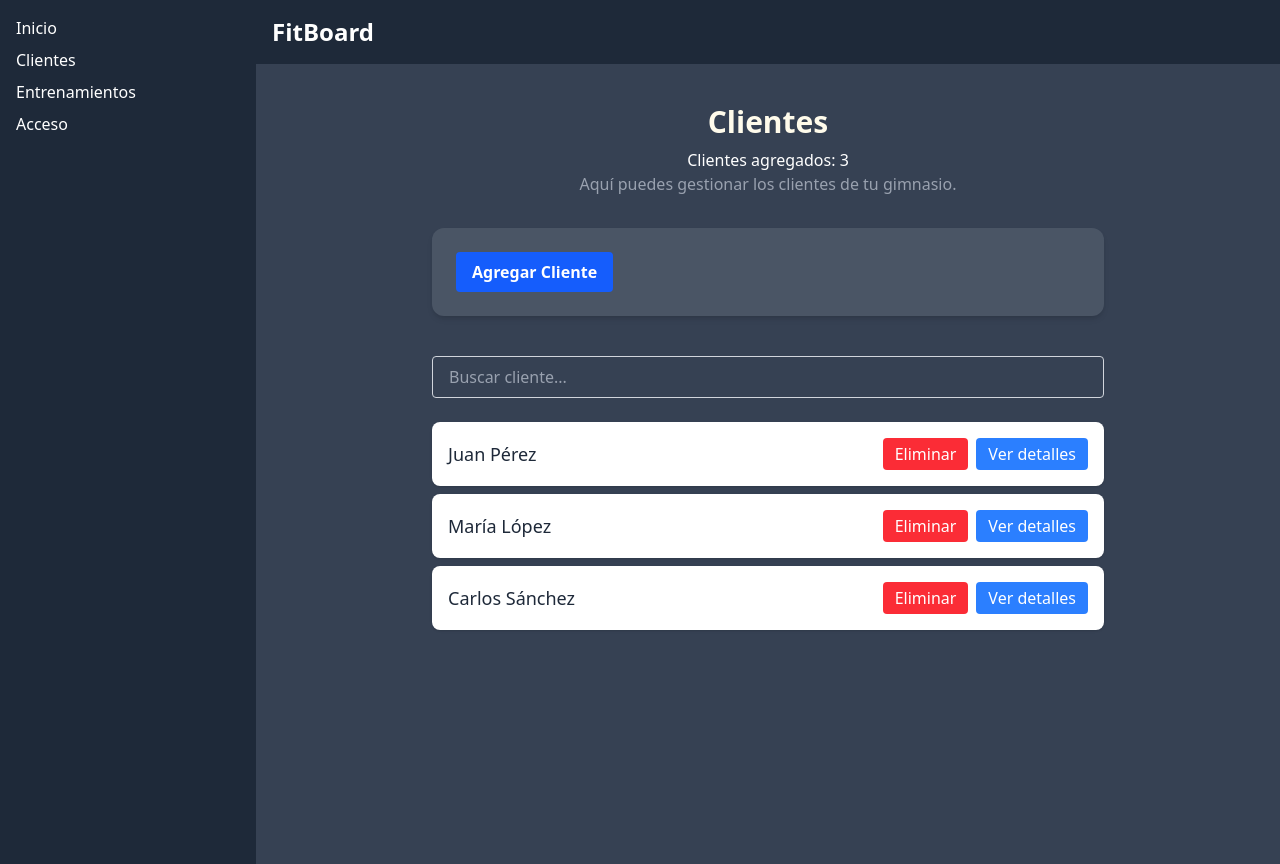
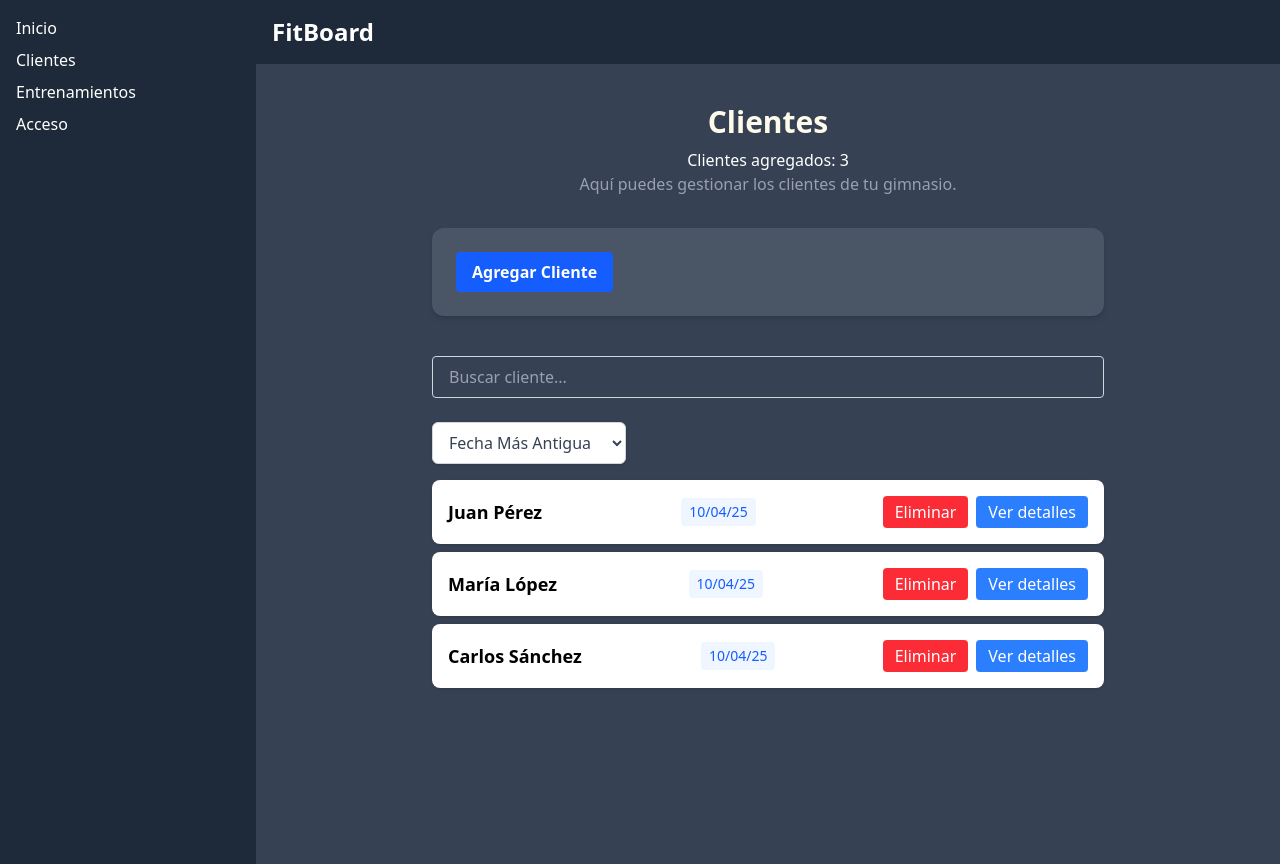
Before and after one commit to agustinsosa79/FitBoard, a React (Vite) app: page /clientes in a window 1280 px wide. Built offline with nearby package versions, Linux system fonts and the light colour scheme.

Commit message:
añadiendo un selector para filtrar por fechas de mas reciente a mas antigua

```diff
--- a/components/ClienteItem.tsx
+++ b/components/ClienteItem.tsx
@@ -10,7 +10,8 @@
 export const ClienteItem: React.FC<Props> = ({cliente, onDelete, onView}) => {
     return (
         <li className="cliente-item flex items-center justify-between p-4 bg-white rounded-lg shadow mb-2">
-            <span className="text-lg font-medium text-gray-800">{cliente.nombre}</span>
+            <span className="font-semibold text-lg">{cliente.nombre}</span>
+            <span className="ml-3 text-sm text-blue-600 bg-blue-50 px-2 py-1 rounded text-start">{cliente.fechaDeInicio}</span>
             <div className="flex gap-2">
             <button
                 className="px-3 py-1 bg-red-500 text-white rounded hover:bg-red-600 transition"
--- a/components/ListaClientes.tsx
+++ b/components/ListaClientes.tsx
@@ -1,6 +1,7 @@
 
 import { Clientes } from "../Types/cliente"
 import { ClienteItem } from "./ClienteItem";
+import { useState } from "react";
 
 interface Props {
     cliente: Clientes[];
@@ -9,13 +10,33 @@
 }
 
 export const ListaClientes: React.FC<Props> = ({cliente, onDelete, onView }) => {
+    const [order, setOrder] = useState<'asc' | 'desc'>('asc');
+
+    const ClientesOrdenados = [...cliente].sort((a, b) => {
+        const fechaA =  new Date(a.fechaDeInicio);
+        const fechaB = new Date(b.fechaDeInicio);
+
+        return order === 'asc' ? fechaA.getTime() - fechaB.getTime() : fechaB.getTime() - fechaA.getTime();
+    });
+
+
         if (cliente.length === 0) {
             return <p className="text-center text-gray-500 py-4">No hay clientes cargados</p>
         }
 
     return (
     <ul className="list-none p-0">
-        {cliente.map((c) => (
+        <select
+            name="order"
+            id="order"
+            value={order}
+            onChange={(e) => setOrder(e.target.value as 'asc' | 'desc')}
+            className="mb-4 px-3 py-2 border border-gray-300 rounded-md shadow-sm focus:outline-none focus:ring-2 focus:ring-blue-500 focus:border-blue-500 text-gray-700 bg-white"
+        >
+            <option value="asc">Fecha Más Antigua</option>
+            <option value="desc">Fecha Más Reciente</option>
+        </select>
+        {ClientesOrdenados.map((c) => (
             <ClienteItem
             cliente={c}
             onDelete={onDelete}
@@ -24,5 +45,4 @@
         ))}
     </ul>
     )
-
 }
```
